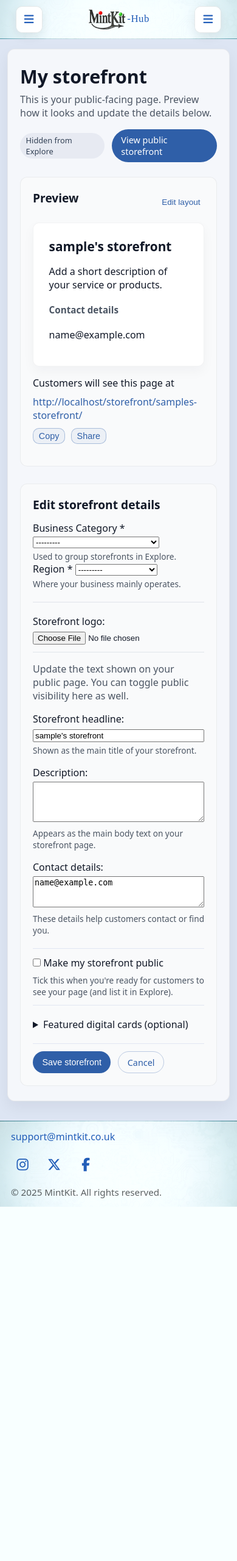
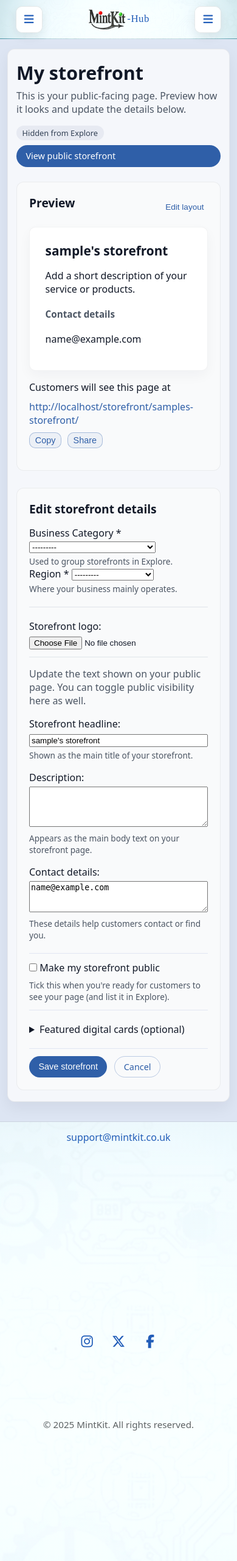
Before and after one commit to Oscar-Ivs/mintkit-hub, a Django app: page /storefront/my/ in a window 390 px wide. Shown: the whole page at 61% size. Before the commit the page ends 1979 px from the top, so only its background shows below. Run offline with Django 5.2, Linux system fonts and the light colour scheme; the visitor is signed in with stand-in values (Sample User, id 1); data comes from the database, SQL or seed files in the repository; data that the repository does not hold is empty; some libraries are stand-ins or nearby versions; some web fonts are replaced.

Commit message:
improve responsive Explore filters + prevent overflow

```diff
--- a/static/css/style.css
+++ b/static/css/style.css
@@ -353,16 +359,58 @@ html, body { height: 100%; }
     /* Slightly smaller brand on small screens */
     .navbar-brand img { height: 34px; }
     .mk-hub-badge { font-size: 1.05rem; }
+}
 
     /* Footer stacks cleanly */
-    .site-footer-inner {
-        flex-direction: column;
-        align-items: flex-start;
-    }
-
-    .footer-right { text-align: left; }
-    .footer-social { justify-content: flex-start; }
-}
+   .site-footer-inner {
+  display: flex;
+  justify-content: space-between;
+  align-items: center;
+  gap: 16px;
+  flex-wrap: wrap; /* key for tablet */
+}
+
+.footer-left,
+.footer-social,
+.footer-right {
+  flex: 1 1 220px; /* makes tablet spread instead of collapsing left */
+}
+
+.footer-social { justify-content: center; }
+.footer-right { text-align: right; }
+
+@media (max-width: 520px) {
+  .site-footer-inner {
+    flex-direction: column;
+    align-items: center;
+    text-align: center;
+  }
+
+  .footer-right { text-align: center; }
+}
+
+
+/* Restore header flex on tablet after footer media rule */
+@media (max-width: 820px) {
+  .navbar {
+    display: flex !important;
+    justify-content: space-between;
+    align-items: center;
+    flex-wrap: nowrap;
+  }
+
+  /* Ensure burger menus stay visible */
+  .navbar-left,
+  .navbar-right {
+    display: flex !important;
+    align-items: center;
+  }
+
+  .navbar .burger-menu {
+    display: inline-flex !important;
+  }
+}
+
 /* ---------------- Page shell ---------------- */
 
 .page-container {
@@ -601,6 +649,37 @@ ul.messages li.danger {
         padding: 1.25rem 1.25rem;
     }
 }
+
+/* Small mobile – stack header actions + reduce padding */
+@media (max-width: 520px) {
+  .page-container {
+    padding: 18px 14px;
+  }
+
+  .sf-header {
+    flex-direction: column;
+    align-items: flex-start;
+  }
+
+  .sf-header-actions {
+    width: 100%;
+    flex-wrap: wrap;
+    gap: 0.5rem;
+    justify-content: flex-start;
+  }
+
+  .sf-header-actions .btn {
+    width: 100%;
+    justify-content: center;
+  }
+
+  /* Helps long emails/URLs not break layout */
+  .sf-panel,
+  .sf-panel * {
+    overflow-wrap: anywhere;
+  }
+}
+
 
 /* My Storefront – logo upload on the right */
 
--- a/templates/storefronts/explore_storefronts.html
+++ b/templates/storefronts/explore_storefronts.html
@@ -30,7 +30,7 @@
   </div>
 
   <div class="explore-filters-right">
-    <label for="sort" class="explore-sort-label">Sort by</label>
+    <label for="sort" class="explore-sort-label">Sort by:</label>
 
     <div class="explore-filters-row-2">
       <label for="category" class="explore-sort-label">Category</label>
```
Also changed, not shown: other parts of static/css/style.css (+76 -0 lines).
